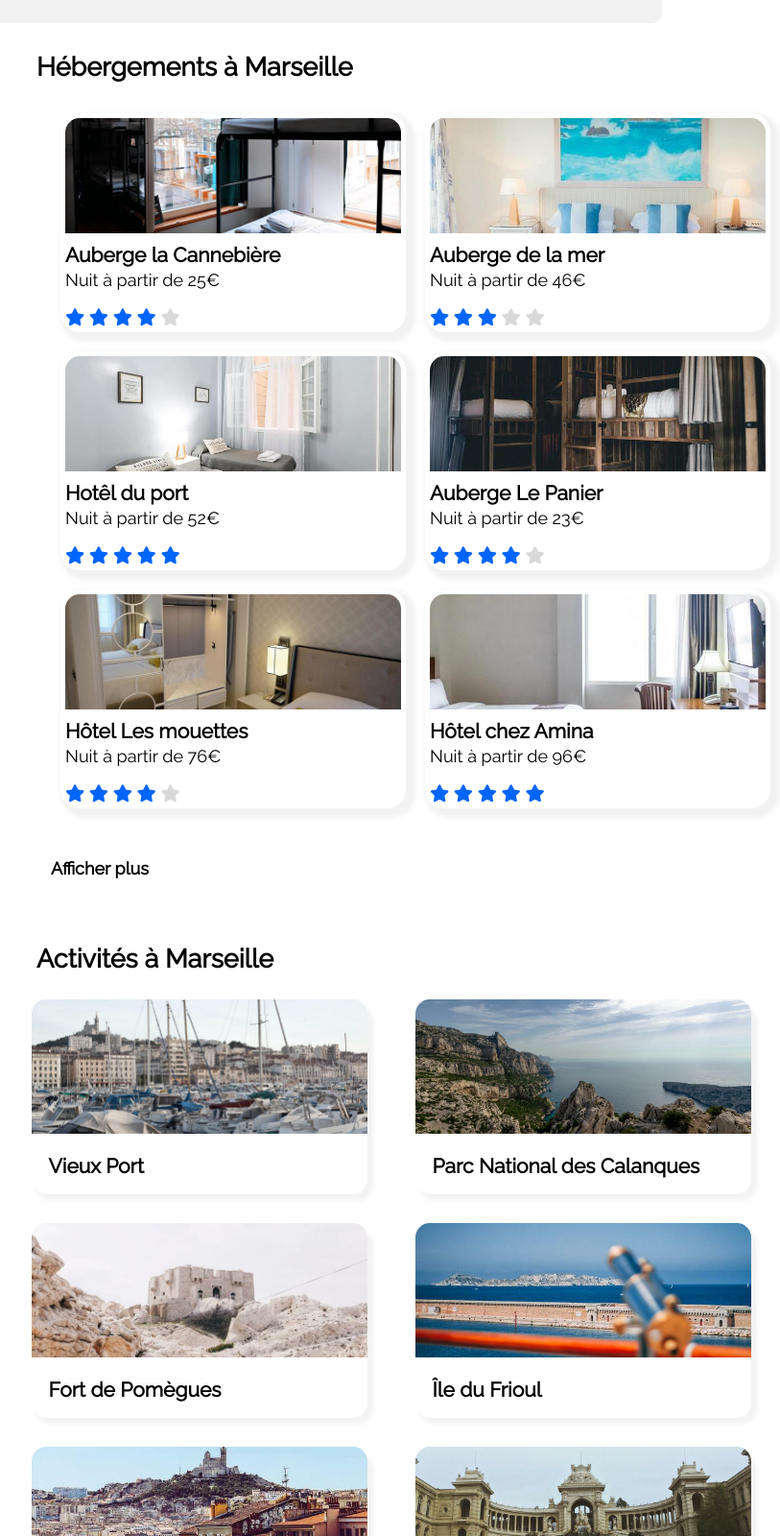
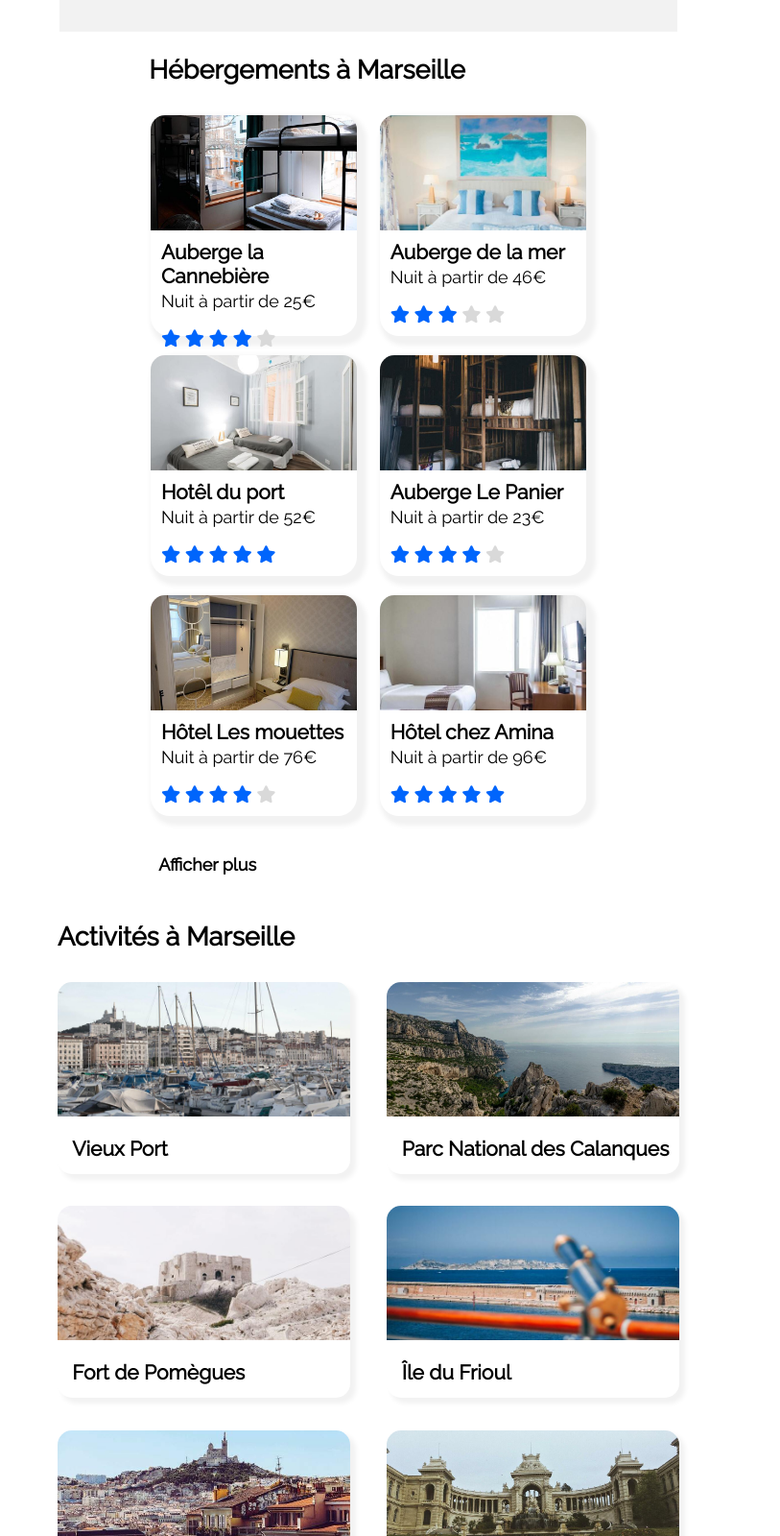
Before and after one commit to jeireme/JeremiePiard_2_14062021, a plain HTML site: page index.html in a window 768 px wide. Shown: the part 1200-2800 px from the top of the page at 96% size, 813 px wide, since content can reach past the window. Drawn offline with Linux system fonts and the light colour scheme.

Commit message:
Responsive tablette : amélioration générale

```diff
--- a/index.html
+++ b/index.html
@@ -165,7 +165,7 @@
                         </a>
                     </div>
                 </div>
-                <div class="textBold marginTitle"><a href="#" class="noDecoration colorBlack">Afficher plus</a></div>
+                <div class="textBold marginTitle" id="showMoreBtn"><a href="#" class="noDecoration colorBlack">Afficher plus</a></div>
             </div>
 
             <div class="sizePopularAccomodationsArea containerPadding backgroundGrey">
@@ -173,7 +173,7 @@
                     <h2 id="popularHeader">Les plus populaires</h2>
                     <div><i class="fas fa-chart-line fa-2x" id="chartIcon"></i></div>
                 </div>
-                <div class="flexColumnAround">
+                <div class="popularFlex">
                     <a href="#" class="popularAccomodationCard popularAccomodationCardMargin flexCenter noDecoration colorBlack">
                         <img src="img/hebergements/4_small/hotel-le-soleil-du-matin.jpg" alt="Hotêl le soleil du matin" class="picturePopularAccomodations">
                         <div class="descriptionPopularAccomodation flexColumnBetween">
@@ -280,7 +280,7 @@
 
     <footer class="footer textBold backgroundGrey">
         <div class="footerMarginsLeft">
-            <h2>A propos : iPhone v.5</h2>
+            <h2>A propos</h2>
             <p><a href="#" class="noDecoration colorBlack">Fonctionnement du site</a></p>
             <p><a href="#" class="noDecoration colorBlack">Conditions générales de vente</a></p>
             <p><a href="#" class="noDecoration colorBlack"> Données et confidentialité</a></p>
--- a/style.css
+++ b/style.css
@@ -361,6 +361,12 @@ header, main {
 
 /*** POPULAR ACCOMODATIONS ***/
 
+
+.popularFlex {
+    display: flex;
+    flex-direction: column;
+    justify-content: space-around;
+}
 
 .sizePopularAccomodationsArea {
     flex: 1;
@@ -794,7 +800,7 @@ header, main {
     }
 
     .descriptionAccomodation {
-        width: 100%;
+        width: 95%;
     }
 
     .descriptionAccomodationsTitle {
@@ -927,11 +933,28 @@ header, main {
 
 /*** RESPONSIVE FOR TABLET ***/
 
+
 @media screen and (min-width: 767px) and (max-width: 991px) {
 
 
     /*** TABLET : FILTERS ***/
 
+    body {
+        margin: 0;
+        padding: 0;
+    }
+
+    header {
+        padding: 0 30px;
+    }
+
+    #searchAndFilters {
+        padding: 20px;
+    }
+
+    #logo {
+        padding-top: 20px;
+    }
 
     .marginFilter {
         margin-top: 10px;
@@ -1000,39 +1023,41 @@ header, main {
     /*** TABLET : POPULAR ACCOMODATIONS ***/
 
     #popularHeader {
+        margin-top: 0px;
         margin-left: 10px;
+    }
+
+    .popularFlex {
+        padding-left: 10px;
     }
 
     .accomodations {
         display: flex;
         flex-direction: column-reverse;
-        justify-content: space-between;
-        align-items:center;
-        width: 80%;
+        justify-content: center;
     }
 
     .marginTitleAccomodations {
-        margin-right: -20px;
+        margin-right: 0px;
     }
 
     .sizePopularAccomodationsArea {
         height: 650px;
-        width: 100%;
-        margin-left: 20px;
+        margin: 0px;
+        border-radius: 0px;
     }
 
     .globalContainerPopularAccomodations {
         display: flex;
-        padding-left: 10px;
-        padding-right: 10px;
     }
 
     .popularAccomodationCard {
         background-color: white;
         height: 130px;
-        width: 100%;
-        padding: 1.5% 0 1.5% 1.5%;
+        width: 96%;
+        padding-left: 10px;
         border-radius: 20px;
+        /* background-color: lightcoral; */
     }
 
     .popularAccomodationCardMargin {
@@ -1058,11 +1083,16 @@ header, main {
 
 
     #accomodationsHeader {
-        margin-left: -15px;
+        margin-left: 10px;
     }
 
     #chartIcon {
-        margin-left: -60px;
+        margin-right: 30px;
+    }
+
+    #showMoreBtn {
+        padding-left: 20px;
+        margin-top: 30px;
     }
 
     .backgroundAccomodations {
@@ -1072,20 +1102,12 @@ header, main {
     .accomodationsFlex {
         display: flex;
         flex-direction: row;
-        justify-content: space-around
+        justify-content: space-between;
     }
 
     .sizeAccommodationsArea {
         height: 650px;
-        width: 100%;
-        margin: 0px;
-        padding: 0px;
-        border-radius: 0px;
-    }
-
-    .containerPadding {
-        padding-left: 90px;
-
+        margin: 0;
     }
 
     .containerAccomodations-1 {
@@ -1094,7 +1116,7 @@ header, main {
         display: flex;
         flex-direction: column;
         justify-content: space-around;
-
+        align-items: center;
     }
 
     .containerAccomodations-2 {
@@ -1103,20 +1125,21 @@ header, main {
         display: flex;
         flex-direction: column;
         justify-content: space-around;
+        align-items: center;
     }
 
     .accomodationCard {
         background-color: white;
-        width: 350px;
-        height: 90%;
-        padding: 5px;
+        width: 90%;
+        padding: 0px;
         margin: 10px;
         border-radius: 20px;
         box-shadow: 5px 5px 5px 5px #F2F2F2;
     }
 
     .descriptionAccomodation {
-        width: 100%;
+        width: 90%;
+        height: 110px;
     }
 
     .descriptionAccomodationsTitle {
@@ -1136,18 +1159,19 @@ header, main {
 
 
     .activities {
-        margin-top: 50px;
+        margin-top: -20px;
         margin-bottom: 50px;
+        /* padding: 0 20px; */
+        margin: 0 60px;
         /* background-color: grey; */
     }
 
     .globalContainerActivities-1 {
         display: flex;
         flex-direction: row;
-        justify-content: space-around;
-        align-items: flex-start;
+        justify-content: space-between;
+        align-items: center;
         flex-wrap: wrap;
-        width: 800px;
         height: 700px;
         /* background-color: yellow; */
     }
@@ -1167,7 +1191,8 @@ header, main {
     }
 
     #activityHeader {
-        margin: 30px;
+        margin-top: -15px;
+        margin-bottom: 15px; /** ça va venir */
     }
 
     .titlePosition {
@@ -1179,18 +1204,15 @@ header, main {
         justify-content: flex-start;
         align-items: flex-start;
         flex-wrap: wrap;
-        padding-left: 5%;
-        width: 95%;
         /* background-color: blue; */
     }
 
-    /***! Debug: Container of Vieux Port and Calanques ***/
     .containerActivities-1 {
         display: flex;
         flex-direction: column;
-        justify-content: center;
+        justify-content: space-between;
         align-items: flex-start;
-        width: 350px;
+        width: 47%;
         height: 200px;
         border-radius: 15px;
         box-shadow: 5px 5px 5px 1px #F2F2F2;
@@ -1200,8 +1222,9 @@ header, main {
     .globalContainerActivities-2 {
         display: flex;
         flex-direction: row;
-        justify-content: space-around;
-        align-items: flex-start;
+        justify-content: space-between;
+        align-items: center;
+        flex-wrap: nowrap;
         width: 100%;
         height: 200px;
         /* background-color: red; */
@@ -1210,9 +1233,10 @@ header, main {
     .containerActivities-2 {
         display: flex;
         flex-direction: column;
-        justify-content: center;
+        justify-content: space-between;
         align-items: flex-start;
-        width: 350px;
+        flex-wrap: nowrap;
+        width: 47%;
         height: 200px;
         border-radius: 15px;
         box-shadow: 5px 5px 5px 1px #F2F2F2;
@@ -1257,9 +1281,9 @@ header, main {
     /*** TABLET : FOOTER ***/
 
     .footer {
-        height: 250px;
+        height: 220px;
         width: 100%;
-        margin-top: 50px;
+        margin-top: 30px;
         display: flex;
         justify-content: space-between;
         align-items: flex-start;
@@ -1270,7 +1294,7 @@ header, main {
     }
 
     .footerMarginRight {
-        margin-right: 60px;
+        margin-right: 30px;
     }
 
 }
```
